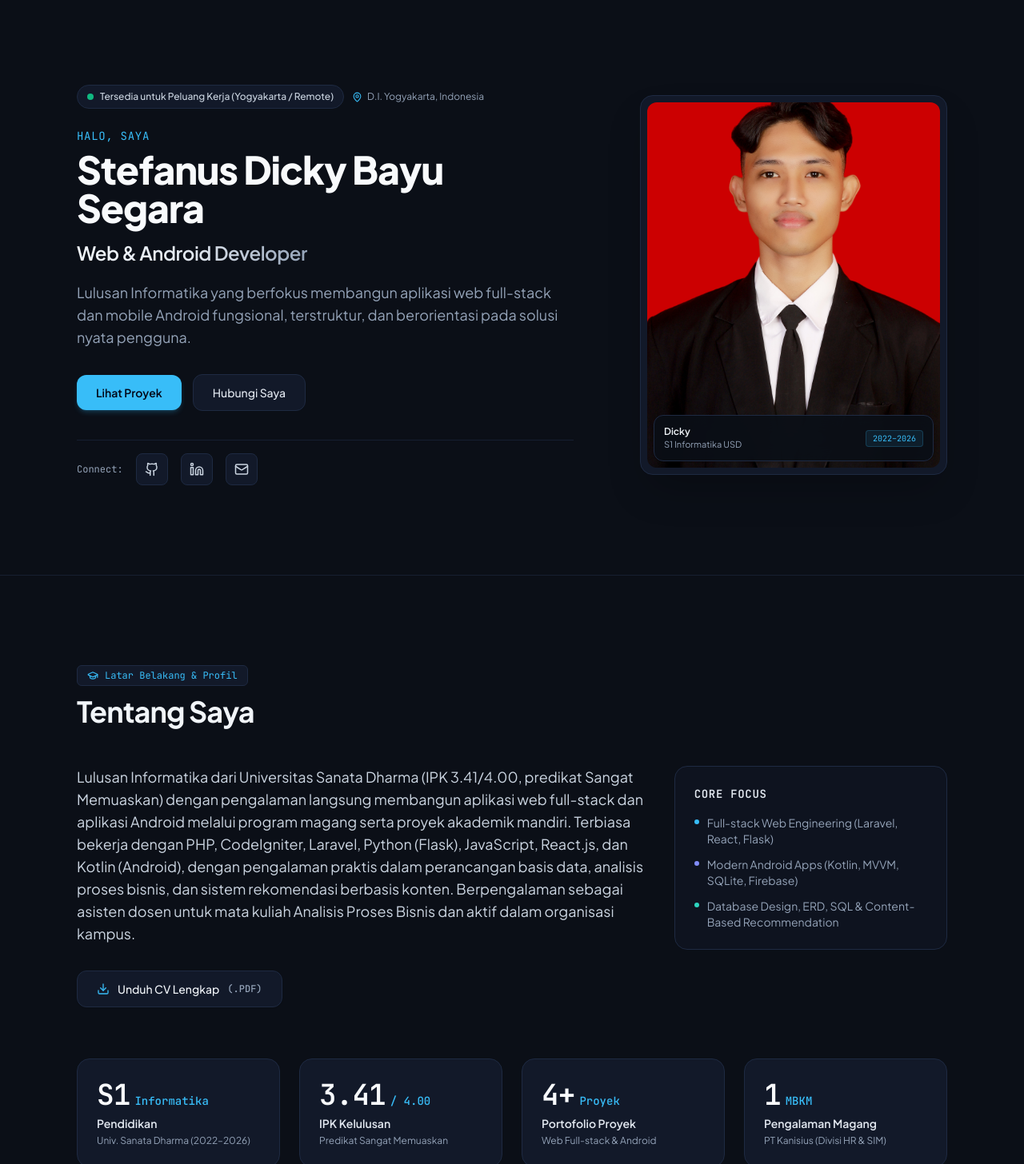
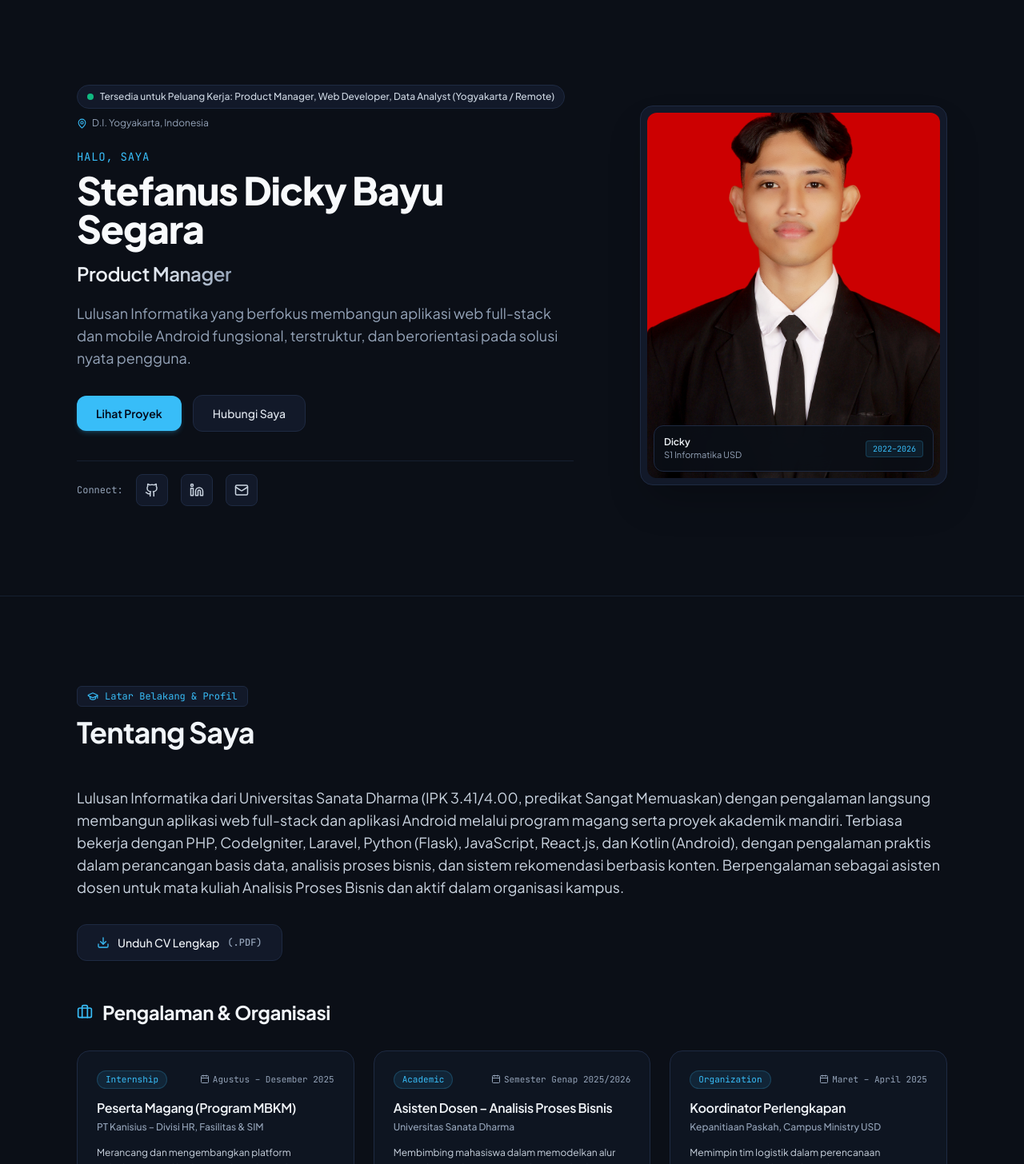
Before and after one commit to StefanusDickyBayuSegara/Portofolio, a React (Vite) app: page / in a window 1280 px wide. Shown: the part 54-1510 px from the top of the page at 80% size. Built offline with nearby package versions, Linux system fonts and the light colour scheme.

Commit message:
Initial commit - perbaik tampilan

```diff
--- a/src/components/About.jsx
+++ b/src/components/About.jsx
@@ -1,4 +1,4 @@
-import { Download, GraduationCap, Briefcase, Award, Users, Calendar } from 'lucide-react';
+import { Download, GraduationCap, Briefcase, Calendar } from 'lucide-react';
 import { useLanguage } from '../context/LanguageContext';
 import { personalInfo, aboutContent, experiencesContent } from '../data/content';
 
@@ -20,9 +20,8 @@ export default function About() {
           </h2>
         </div>
 
-        {/* Baris Atas: Paragraf Narasi Profil + Tombol Unduh CV */}
-        <div className="grid grid-cols-1 lg:grid-cols-12 gap-8 items-start mb-16">
-          <div className="lg:col-span-8">
+        {/* Narasi Profil + Tombol Unduh CV */}
+        <div className="mb-12">
             <p className="text-slate-300 text-base sm:text-lg leading-relaxed mb-6 font-normal">
               {t(aboutContent.bio)}
             </p>
@@ -43,57 +42,10 @@ export default function About() {
                 </span>
               </a>
             </div>
-          </div>
-
-          {/* Kotak ringkasan nilai tambah / fokus */}
-          <div className="lg:col-span-4 p-6 rounded-2xl bg-dark-surface/50 border border-dark-border">
-            <h3 className="text-sm font-semibold text-slate-200 uppercase tracking-wider mb-4 font-mono">
-              Core Focus
-            </h3>
-            <ul className="space-y-3 text-xs sm:text-sm text-slate-400">
-              <li className="flex items-start gap-2.5">
-                <span className="w-1.5 h-1.5 rounded-full bg-primary mt-1.5 shrink-0" />
-                <span>Full-stack Web Engineering (Laravel, React, Flask)</span>
-              </li>
-              <li className="flex items-start gap-2.5">
-                <span className="w-1.5 h-1.5 rounded-full bg-accent-indigo mt-1.5 shrink-0" />
-                <span>Modern Android Apps (Kotlin, MVVM, SQLite, Firebase)</span>
-              </li>
-              <li className="flex items-start gap-2.5">
-                <span className="w-1.5 h-1.5 rounded-full bg-accent-teal mt-1.5 shrink-0" />
-                <span>Database Design, ERD, SQL & Content-Based Recommendation</span>
-              </li>
-            </ul>
-          </div>
-        </div>
-
-        {/* Grid 4 Statistik Angka Utama (Bukan card generik) */}
-        <div className="grid grid-cols-2 lg:grid-cols-4 gap-4 sm:gap-6 mb-20">
-          {aboutContent.stats.map((stat, idx) => (
-            <div
-              key={idx}
-              className="p-5 sm:p-6 rounded-2xl bg-dark-surface border border-dark-border hover:border-slate-700 transition-colors"
-            >
-              <div className="flex items-baseline gap-1.5 mb-1.5">
-                <span className="text-3xl sm:text-4xl font-extrabold font-mono text-slate-50 tracking-tight">
-                  {stat.value}
-                </span>
-                <span className="text-xs sm:text-sm font-mono text-primary font-medium">
-                  {stat.unit}
-                </span>
-              </div>
-              <p className="text-xs sm:text-sm font-semibold text-slate-200 mb-1">
-                {t(stat.label)}
-              </p>
-              <p className="text-[11px] sm:text-xs text-slate-400 leading-snug">
-                {typeof stat.sub === 'object' ? t(stat.sub) : stat.sub}
-              </p>
-            </div>
-          ))}
         </div>
 
         {/* Sub-Section: Pengalaman & Kegiatan (MBKM, Asdos, Organisasi) */}
-        <div className="pt-4">
+        <div>
           <div className="flex items-center gap-3 mb-8">
             <Briefcase size={20} className="text-primary" />
             <h3 className="text-xl sm:text-2xl font-bold text-slate-100">
--- a/src/components/Hero.jsx
+++ b/src/components/Hero.jsx
@@ -1,3 +1,4 @@
+import { useEffect, useState } from 'react';
 import { Mail, MapPin } from 'lucide-react';
 import { useLanguage } from '../context/LanguageContext';
 import { personalInfo, heroContent } from '../data/content';
@@ -8,6 +9,25 @@ import { GithubIcon, LinkedinIcon } from './ui/Icons';
 
 export default function Hero() {
   const { t } = useLanguage();
+  const [roleIndex, setRoleIndex] = useState(0);
+  const [roleVisible, setRoleVisible] = useState(true);
+  const roles = personalInfo.roles;
+
+  useEffect(() => {
+    let transitionTimeout;
+    const intervalId = setInterval(() => {
+      setRoleVisible(false);
+      transitionTimeout = setTimeout(() => {
+        setRoleIndex((currentIndex) => (currentIndex + 1) % roles.length);
+        setRoleVisible(true);
+      }, 250);
+    }, 3000);
+
+    return () => {
+      clearInterval(intervalId);
+      clearTimeout(transitionTimeout);
+    };
+  }, [roles.length]);
 
   // Fungsi navigasi smooth scroll ke section tertentu saat tombol diklik
   const scrollToSection = (id) => {
@@ -62,8 +82,12 @@ export default function Hero() {
 
             {/* Peran / Title Spesialisasi */}
             <h2 className="text-xl sm:text-2xl font-semibold text-slate-300 mb-5">
-              <span className="text-transparent bg-clip-text bg-gradient-to-r from-slate-100 via-slate-200 to-slate-400">
-                {t(personalInfo.roles)}
+              <span
+                key={roleIndex}
+                className="inline-block text-transparent bg-clip-text bg-gradient-to-r from-slate-100 via-slate-200 to-slate-400 transition-opacity duration-500"
+                style={{ opacity: roleVisible ? 1 : 0 }}
+              >
+                {t(roles[roleIndex])}
               </span>
             </h2>
 
--- a/src/data/content.js
+++ b/src/data/content.js
@@ -18,13 +18,14 @@ export const personalInfo = {
     id: "D.I. Yogyakarta, Indonesia",
     en: "Yogyakarta Special Region, Indonesia",
   },
-  roles: {
-    id: "Web & Android Developer",
-    en: "Web & Android Developer",
-  },
+  roles: [
+    { id: "Web & Android Developer", en: "Web & Android Developer" },
+    { id: "Data Analyst", en: "Data Analyst" },
+    { id: "Product Manager", en: "Product Manager" },
+  ],
   status: {
-    id: "Tersedia untuk Peluang Kerja (Yogyakarta / Remote)",
-    en: "Available for Opportunities (Yogyakarta / Remote)",
+    id: "Tersedia untuk Peluang Kerja: Product Manager, Web Developer, Data Analyst (Yogyakarta / Remote)",
+    en: "Available for Opportunities: Product Manager, Web Developer, Data Analyst (Yogyakarta / Remote)",
   },
 };
 
@@ -73,32 +74,6 @@ export const aboutContent = {
     id: "Unduh CV Lengkap",
     en: "Download Full Resume",
   },
-  stats: [
-    {
-      value: "S1",
-      unit: "Informatika",
-      sub: "Univ. Sanata Dharma (2022–2026)",
-      label: { id: "Pendidikan", en: "Education" },
-    },
-    {
-      value: "3.41",
-      unit: "/ 4.00",
-      sub: { id: "Predikat Sangat Memuaskan", en: "Very Satisfactory Distinction" },
-      label: { id: "IPK Kelulusan", en: "Cumulative GPA" },
-    },
-    {
-      value: "4+",
-      unit: "Proyek",
-      sub: { id: "Web Full-stack & Android", en: "Full-stack Web & Android" },
-      label: { id: "Portofolio Proyek", en: "Completed Projects" },
-    },
-    {
-      value: "1",
-      unit: "MBKM",
-      sub: "PT Kanisius (Divisi HR & SIM)",
-      label: { id: "Pengalaman Magang", en: "Industry Internship" },
-    },
-  ],
 };
 
 export const experiencesContent = {
```
